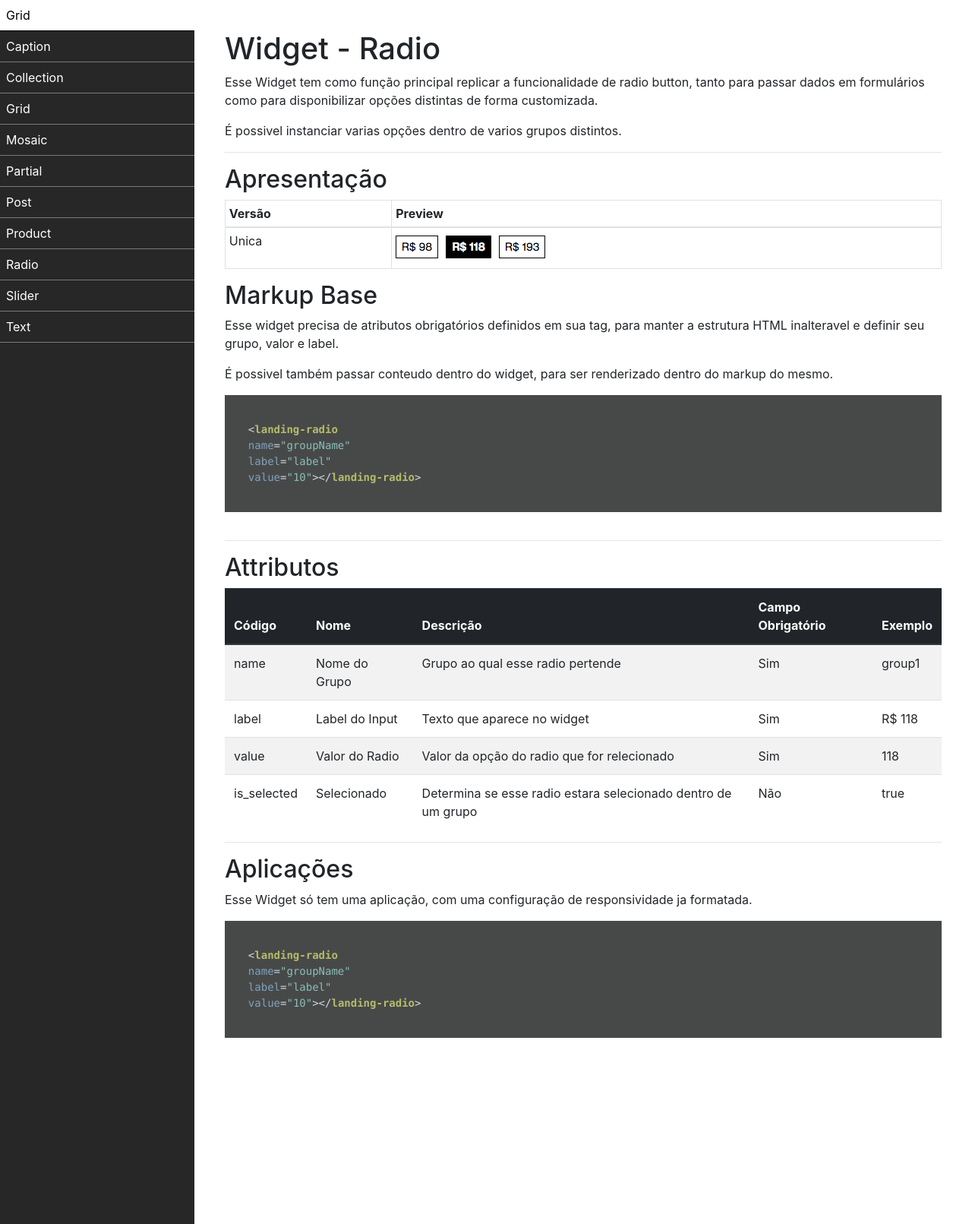
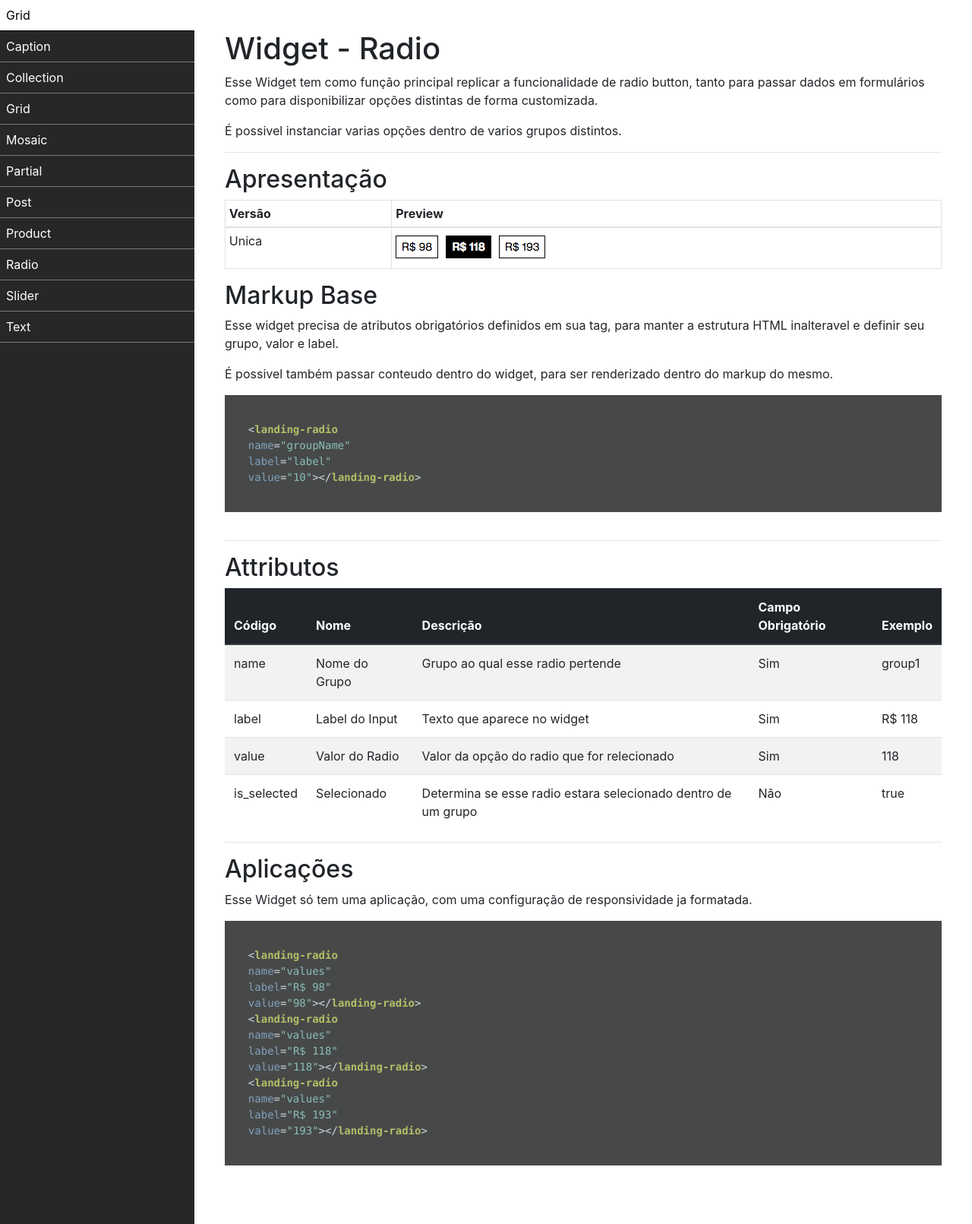
Before and after one commit to lojabasico/basico-widgets-docs, a Jekyll site: the page built from radio.html, in a window 1280 px wide. Shown: the whole page at 76% size. Built offline with Jekyll 4.4.1, drawn with Linux system fonts in a browser that asks for light colours; nearby versions of some CDN libraries; a script that is not in the unit is left out.

```diff
--- a/radio.html
+++ b/radio.html
@@ -92,9 +92,17 @@
   <pre>
 <code class="html">
   &lt;landing-radio
-  name="groupName"
-  label="label"
-  value="10"&gt;&lt;/landing-radio&gt;
+  name="values"
+  label="R$ 98"
+  value="98"&gt;&lt;/landing-radio&gt;
+  &lt;landing-radio
+  name="values"
+  label="R$ 118"
+  value="118"&gt;&lt;/landing-radio&gt;
+  &lt;landing-radio
+  name="values"
+  label="R$ 193"
+  value="193"&gt;&lt;/landing-radio&gt;
 
 </code>
 </pre>
```
